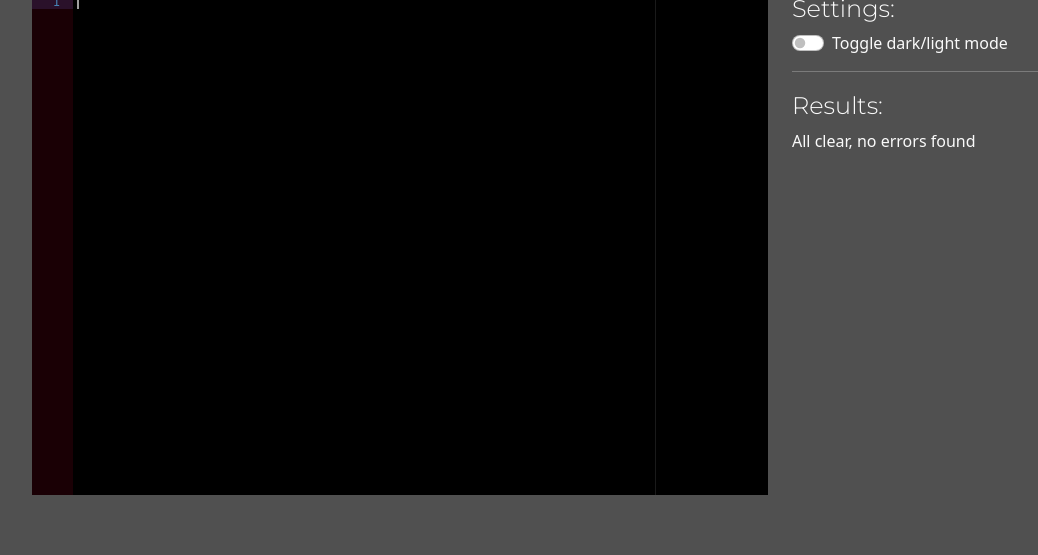
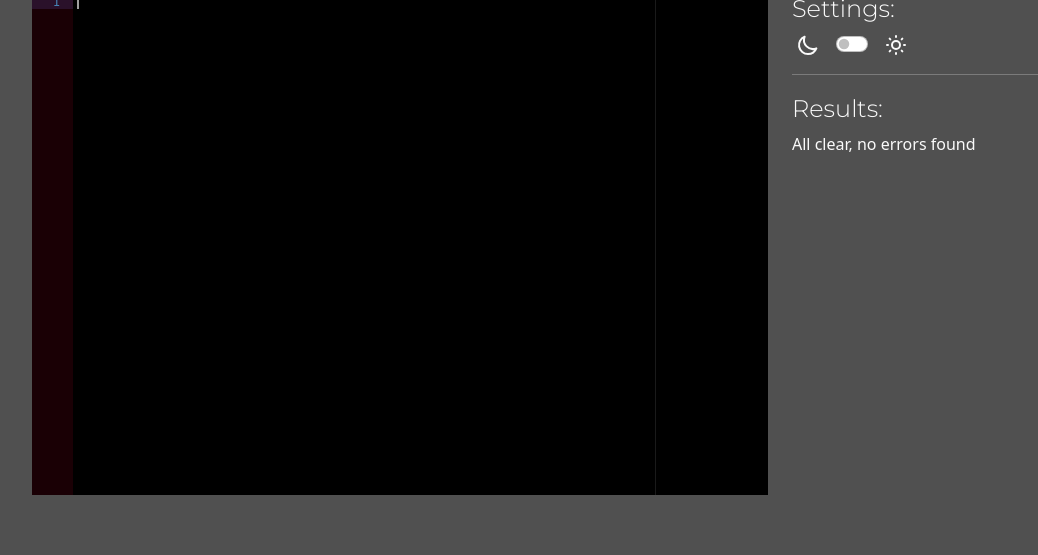
Before and after one commit to lechien73/online_pycheck, a Django app: page / in a window 1280 px wide. Shown: the part 245-800 px from the top of the page, without its empty margins (50-1088 px from the left). Run offline with Django 4.2, Linux system fonts and the light colour scheme; some libraries are stand-ins or nearby versions.

Commit message:
Icons icons icons - well just 2

```diff
--- a/home/static/css/style.css
+++ b/home/static/css/style.css
@@ -42,3 +42,26 @@
      height: 370px;
      overflow-y: auto;
  }
+
+ .mode {
+     height: 24px;
+     width: 24px;
+     margin: 0 4px;
+     display: inline-block;
+ }
+
+ .modes {
+     display: flex;
+     align-items: stretch;
+     justify-content: flex-start;
+     width: 30%;
+ }
+
+ .form-switch {
+     padding-left: 3em;
+     vertical-align: middle;
+ }
+
+ .form-check {
+     display: inline-block;
+ }
--- a/home/templates/main.html
+++ b/home/templates/main.html
@@ -36,18 +36,33 @@
                 <div class="col-md-8">
                     <div id="editor">{{ content }}</div>
                 </div>
-                <div class="col-4">
+                <div class="col-md-4">
                     <div class="row">
                         <div class="col">
                             <h4 class="heading">Settings:</h4>
                             <form id="codeform" method="POST">
                                 {% csrf_token %}
                                 <textarea type="hidden" name="code" id="code">{{ content }}</textarea>
-                                <div class="form-check form-switch">
-                                    <input class="form-check-input" type="checkbox" value="" id="mode-select">
-                                    <label class="form-check-label" for="mode-select">
-                                        Toggle dark/light mode
-                                    </label>
+                                <div class="row">
+                                    <div class="col">
+
+                                        <svg xmlns="http://www.w3.org/2000/svg" class="mode" fill="none"
+                                            viewBox="0 0 24 24" stroke="currentColor" stroke-width="2">
+                                            <path stroke-linecap="round" stroke-linejoin="round"
+                                                d="M20.354 15.354A9 9 0 018.646 3.646 9.003 9.003 0 0012 21a9.003 9.003 0 008.354-5.646z">
+                                            </path>
+                                        </svg>
+                                        <div class="form-check form-switch">
+                                            <input class="form-check-input" type="checkbox" value="" id="mode-select">
+                                        </div>
+                                        <svg xmlns="http://www.w3.org/2000/svg" class="mode" fill="none"
+                                            viewBox="0 0 24 24" stroke="currentColor" stroke-width="2">
+                                            <path stroke-linecap="round" stroke-linejoin="round"
+                                                d="M12 3v1m0 16v1m9-9h-1M4 12H3m15.364 6.364l-.707-.707M6.343 6.343l-.707-.707m12.728 0l-.707.707M6.343 17.657l-.707.707M16 12a4 4 0 11-8 0 4 4 0 018 0z">
+                                            </path>
+                                        </svg>
+
+                                    </div>
                                 </div>
                             </form>
                             <hr />
```
Also changed, not shown: 1 other file.
